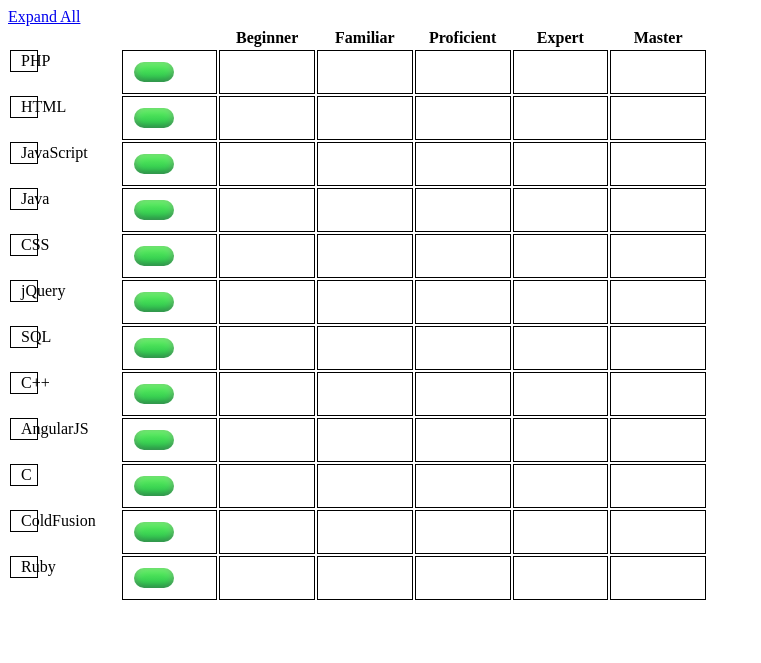
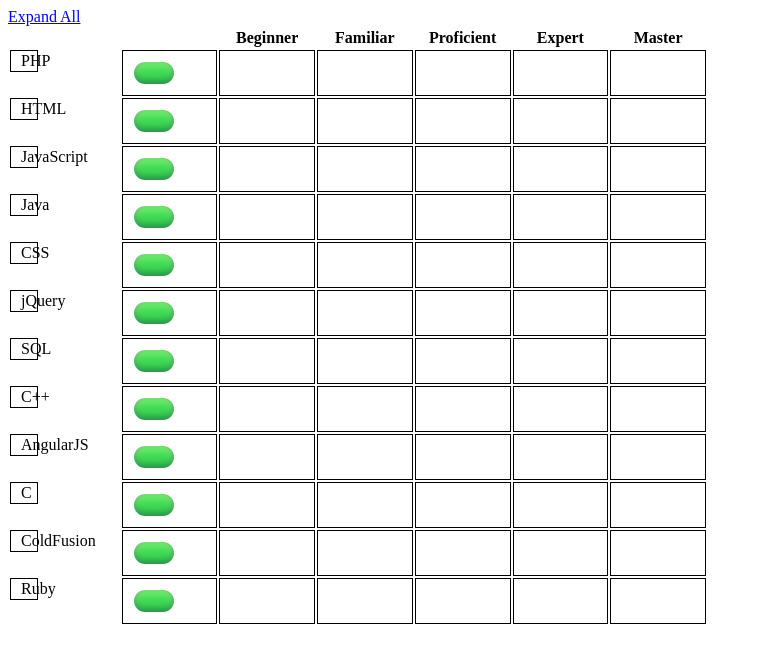
Before and after one commit to ian-mcdevitt/InteractivePortfolio, a PHP site: page / in a window 1280 px wide. Shown: the top 663 px of the page, without its empty margins (0-761 px from the left). Run offline with PHP 8.4, Linux system fonts and the light colour scheme.

Commit message:
Update stylesheet.css

```diff
--- a/stylesheet.css
+++ b/stylesheet.css
@@ -16,7 +16,7 @@ td
 }
 
 .meter {
-	height: 20px;  /* Can be anything */
+	height: 22px;  /* Can be anything */
 	width:40px;
 	position: relative;
 	padding: 10px;
```
